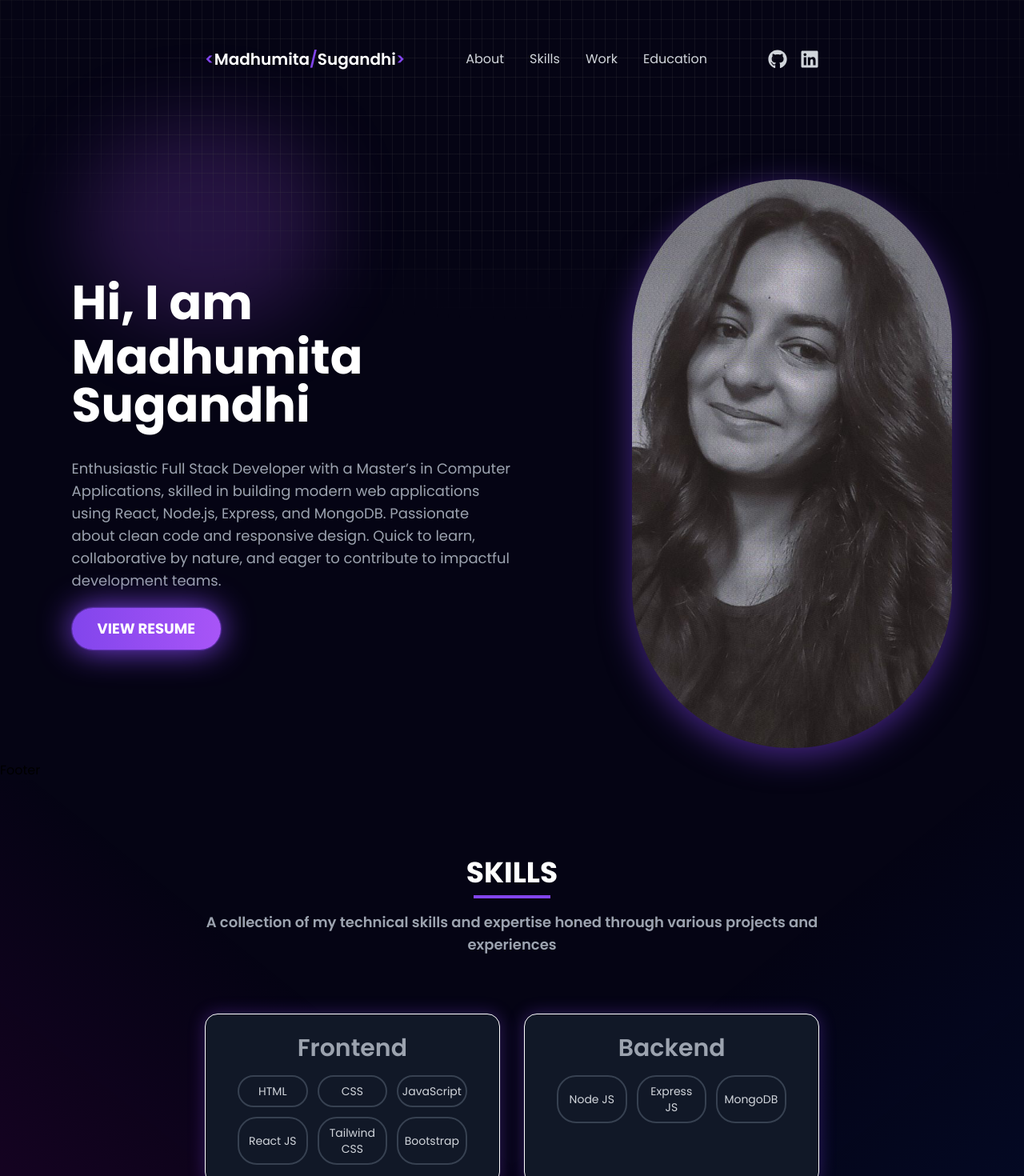
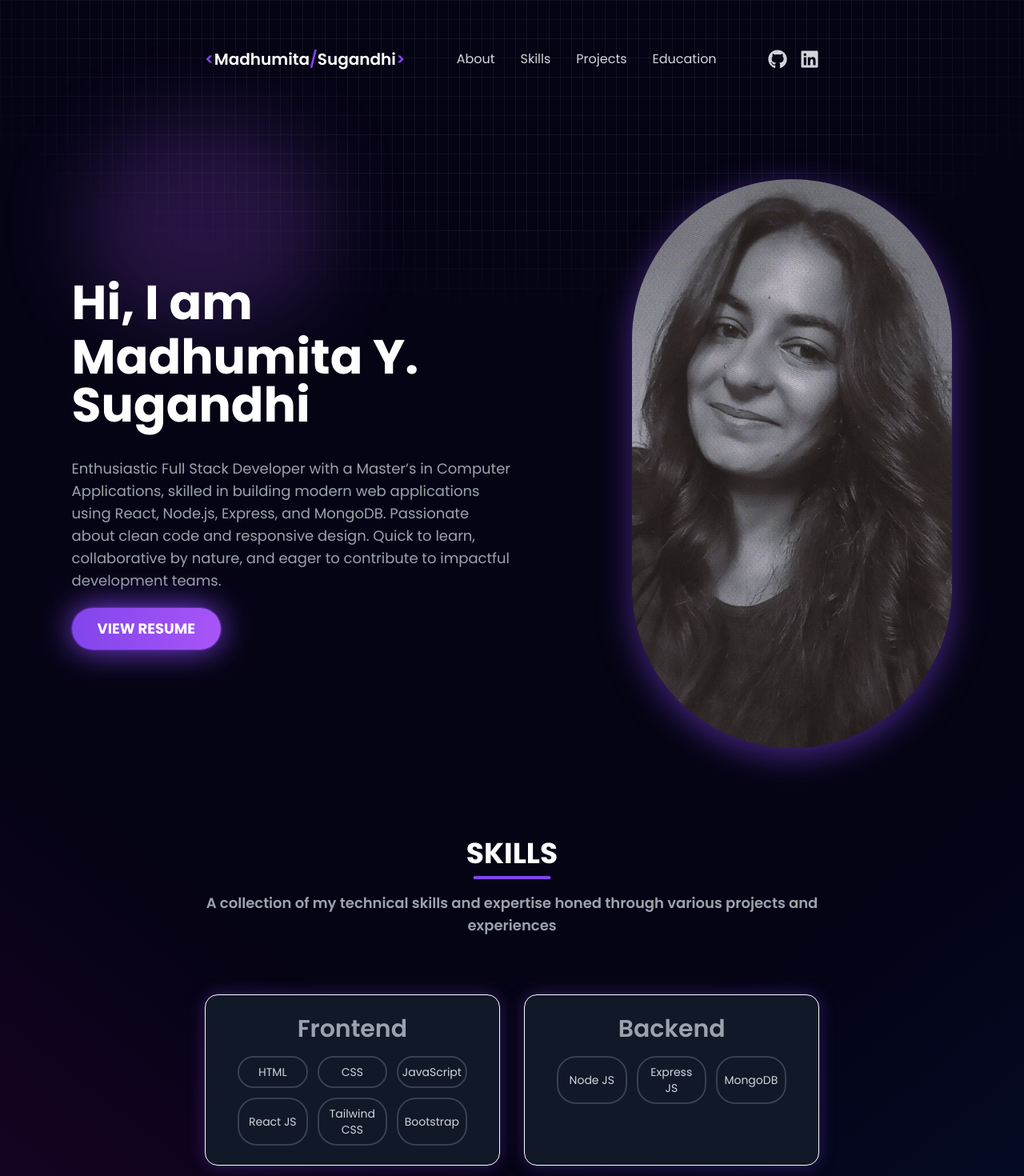
Before and after one commit to madhumitasugandhi/myportfolio, a React (Vite) app: page / in a window 1280 px wide. Shown: the top 1470 px of the page at 80% size. Built offline with nearby package versions, Linux system fonts and the light colour scheme.

Commit message:
Footer added.

```diff
--- a/src/App.jsx
+++ b/src/App.jsx
@@ -26,13 +26,13 @@
 
 
       <div className="relative pt-20">
-        <About />
         <Navbar />
-        <Footer />
+        <About/>
         <Skills />
         <Work />
         <Education />
         <Contact />
+        <Footer/>
       </div>
     </div>
   )
--- a/src/components/About/About.jsx
+++ b/src/components/About/About.jsx
@@ -13,7 +13,7 @@
             Hi, I am
           </h1>
           <h1 className='text-4xl sm:text-5xl md:text-6xl font-bold text-white mb-4 leading-tight'>
-            Madhumita Sugandhi
+            Madhumita Y. Sugandhi
           </h1>
           <p className='text-base sm:text-lg md:text-lg text-gray-400 mg-10 mt-9 leading-relaxed'>
             Enthusiastic Full Stack Developer with a Master’s in Computer Applications, skilled in building modern web applications using React, Node.js, Express, and MongoDB. Passionate about clean code and responsive design. Quick to learn, collaborative by nature, and eager to contribute to impactful development teams.
--- a/src/components/Footer/Footer.jsx
+++ b/src/components/Footer/Footer.jsx
@@ -1,9 +1,62 @@
-import React from 'react'
+import React from "react";
+import { FaLinkedin, FaGithub } from "react-icons/fa";
 
 const Footer = () => {
+  // Smooth scroll function
+  const handleScroll = (sectionId) => {
+    const section = document.getElementById(sectionId);
+    if (section) {
+      section.scrollIntoView({ behavior: "smooth" });
+    }
+  };
+
   return (
-    <div>Footer</div>
-  )
-}
+    <footer className="text-white py-8 px-[12vw] md:px-[7vw] lg:px-[20vw]">
+      <div className="container mx-auto text-center">
 
+        <h2 className="text-xl font-semibold text-purple-500">Madhumita Y. Sugandhi</h2>
+
+        <nav className="flex flex-wrap justify-center space-x-4 sm:space-x-6 mt-4">
+          {[
+            { name: "About", id: "about" },
+            { name: "Skills", id: "skills" },
+            { name: "Projects", id: "projects" },
+            { name: "Education", id: "education" },
+          ].map((item, index) => (
+            <button
+              key={index}
+              onClick={() => handleScroll(item.id)}
+              className="hover:text-purple-500 text-sm sm:text-base my-1"
+            >
+              {item.name}
+            </button>
+          ))}
+        </nav>
+
+        {/* Social Media Icons - Responsive */}
+        <div className="flex flex-wrap justify-center space-x-4 mt-6">
+          {[
+            { icon: <FaGithub />, link: "https://github.com/madhumitasugandhi" },
+            { icon: <FaLinkedin />, link: "https://www.linkedin.com/in/madhumita-sugandhi-557aa22a9/" },
+          ].map((item, index) => (
+            <a
+              key={index}
+              href={item.link}
+              target="_blank"
+              rel="noopener noreferrer"
+              className="text-xl hover:text-purple-500 transition-transform transform hover:scale-110"
+            >
+              {item.icon}
+            </a>
+          ))}
+        </div>
+
+        {/* Copyright Text */}
+        <p className="text-sm text-gray-400 mt-6">
+          © 2025 Madhumita Y. Sugandhi. All rights reserved.
+        </p>
+      </div>
+    </footer>
+  );
+};
 export default Footer
--- a/src/components/Navbar/Navbar.jsx
+++ b/src/components/Navbar/Navbar.jsx
@@ -26,9 +26,10 @@
   const menuItems = [
     { id: "about", label: "About" },
     { id: "skills", label: "Skills" },
-    { id: "work", label: "Work" },
+    { id: "work", label: "Projects" },
     { id: "education", label: "Education" },
   ];
+
 
   return (
     <nav className={`fixed top-10 w-full  z-50  transition duration-300 px-[vw] md:px-[7x] lg:px-[20vw] ${isScrolled ? "bg-[#050414] bg-opacity-50 backdrop-blur-md shodow-md" : "bg-transparent"
```
